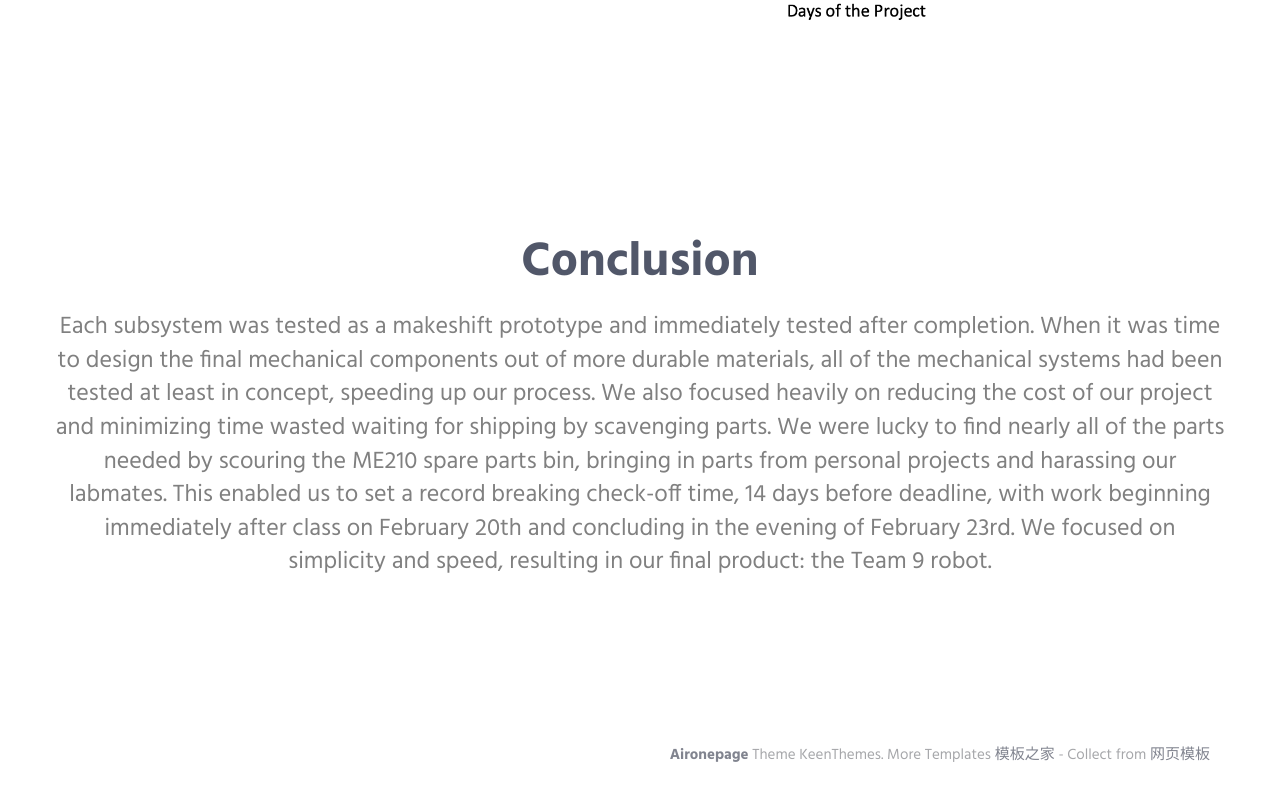
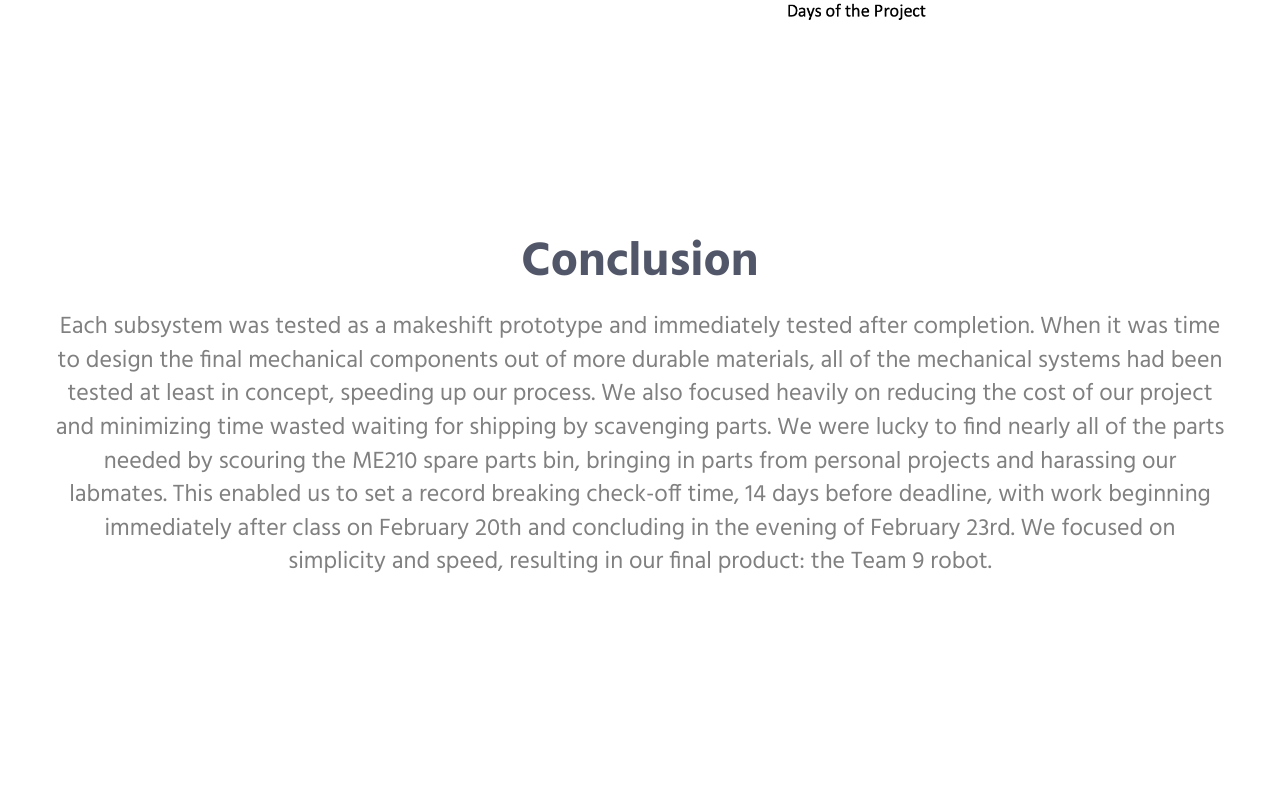
Before and after one commit to tedhuang96/ME210_Team24_Report, a plain HTML site: page index.html in a window 1280 px wide. Shown: the part 7564-8370 px from the top of the page. After the commit the page ends 8269 px from the top, so only its background shows below. Drawn offline with nearby package versions, Linux system fonts and the light colour scheme; files that its build step writes are made by us from their sources.

Commit message:
Deleted the footer

```diff
--- a/index.html
+++ b/index.html
@@ -642,23 +642,6 @@ We focused on simplicity and speed, resulting in our final product: the Team 9 r
         <!-- End Contact -->
         <!--========== END PAGE LAYOUT ==========-->
 
-        <!--========== FOOTER ==========-->
-        <footer class="footer">
-
-            <!-- Copyright -->
-            <div class="content container">
-                <div class="row">
-                    <div class="col-xs-6">
-                    </div>
-                    <div class="col-xs-6 text-right">
-                        <p class="margin-b-0"><a class="fweight-700" href="">Aironepage</a> Theme KeenThemes. More Templates <a href="http://www.cssmoban.com/" target="_blank" title="模板之家">模板之家</a> - Collect from <a href="http://www.cssmoban.com/" title="网页模板" target="_blank">网页模板</a></p>
-                    </div>
-                </div>
-                <!--// end row -->
-            </div>
-            <!-- End Copyright -->
-        </footer>
-        <!--========== END FOOTER ==========-->
 
         <!-- Back To Top -->
         <a href="javascript:void(0);" class="js-back-to-top back-to-top">Top</a>
```
